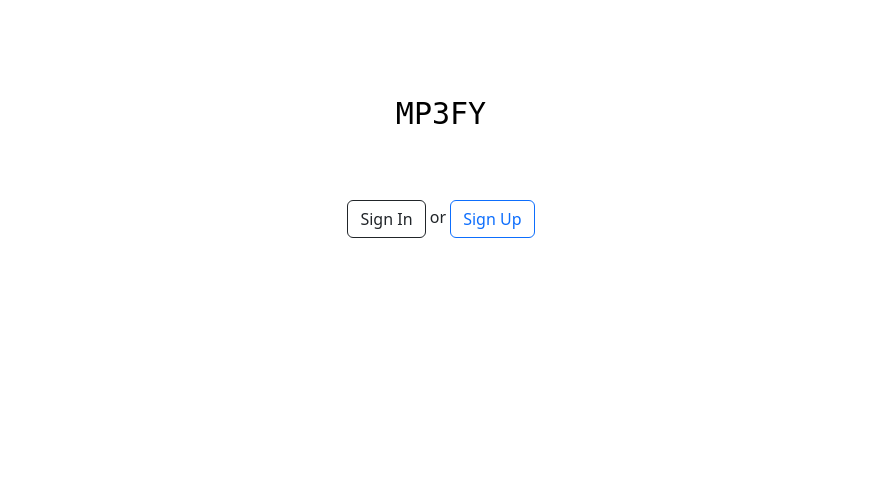
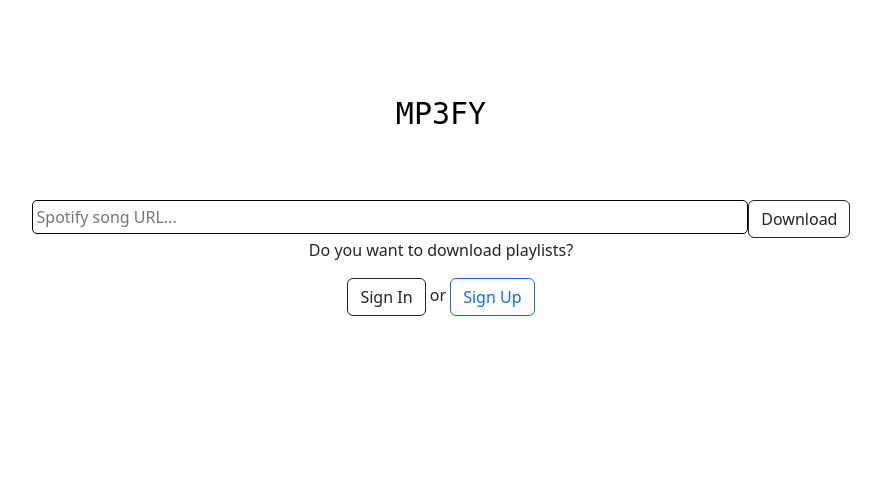
Before and after one commit to efeakaroz13/mp3fy-web, a Flask app: page / in a window 1280 px wide. Shown: the part 149-651 px from the top of the page, without its empty margins (199-1080 px from the left). Run offline with Flask 2, Linux system fonts and the light colour scheme.

Commit message:
new look

```diff
--- a/templates/index.html
+++ b/templates/index.html
@@ -15,8 +15,17 @@
         <center><p style="font-family: monospace, sans-serif;color:#000;font-size: 30px;margin-top:30vh">MP3FY</p><br></center>
         <br>
         <center>
+            <div style="width: 70%;">
+            <form action="" method="POST">
+                <input type="text" name="URL" placeholder="Spotify song URL..." id="" style="width:80%;border:1px solid #000;padding-left: 10px;border-radius: 5px;padding:4px;"><button type="submit" class="btn btn-outline-dark">Download</button>
+            </form>
+            </div>
+        </center>
+        <center>
 
-            <button class="btn btn-outline-dark">Sign In</button> or <button class="btn btn-outline-primary">Sign Up</button>
+                <p>Do you want to download playlists?</p>
+                <button class="btn btn-outline-dark">Sign In</button> or <button class="btn btn-outline-primary">Sign Up</button>
+
         </center>
 
         </div>
```
